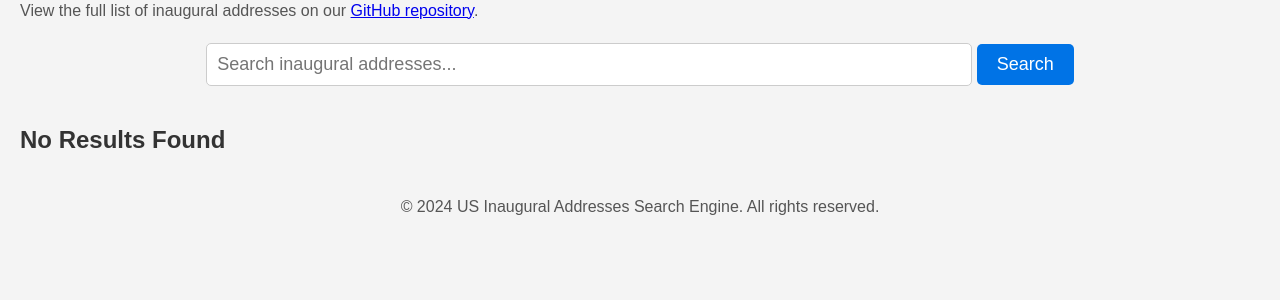
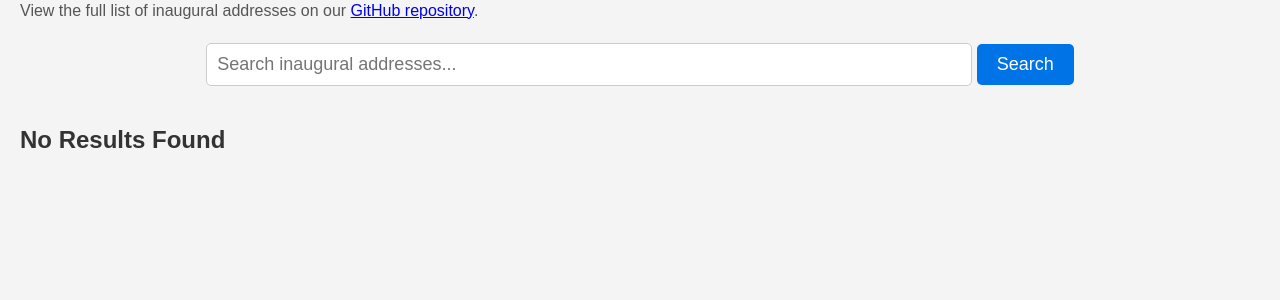
Before and after one commit to Thepetapixl/US_Inaugural_Addresses-Search, a Flask app: page / in a window 1280 px wide. Shown: the part 418-718 px from the top of the page. Run offline with Flask 2, Linux system fonts and the light colour scheme; parts of the project's set-up code (start-up, migrations or seed data) failed here and were passed over.

Commit message:
Update index.html

```diff
--- a/templates/index.html
+++ b/templates/index.html
@@ -116,8 +116,5 @@
         </div>
 
     </main>
-    <footer>
-        <p>&copy; 2024 US Inaugural Addresses Search Engine. All rights reserved.</p>
-    </footer>
 </body>
 </html>
```
